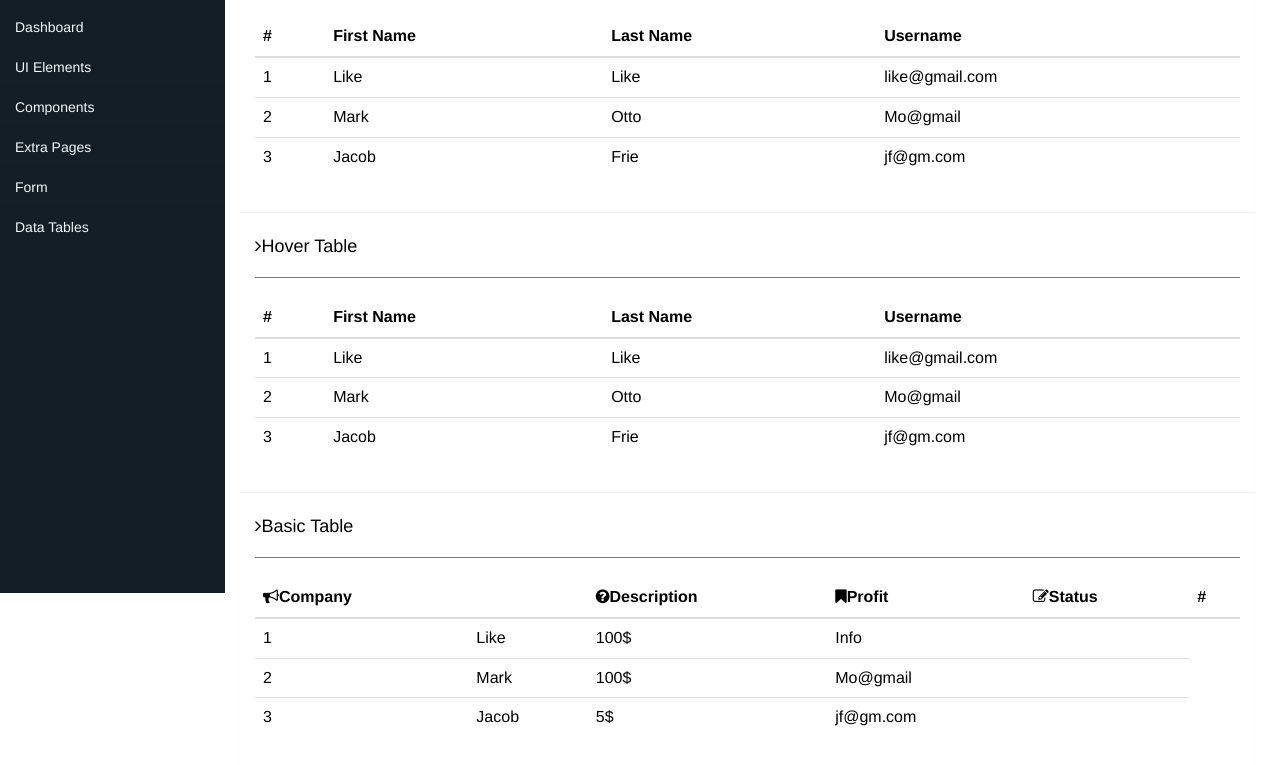
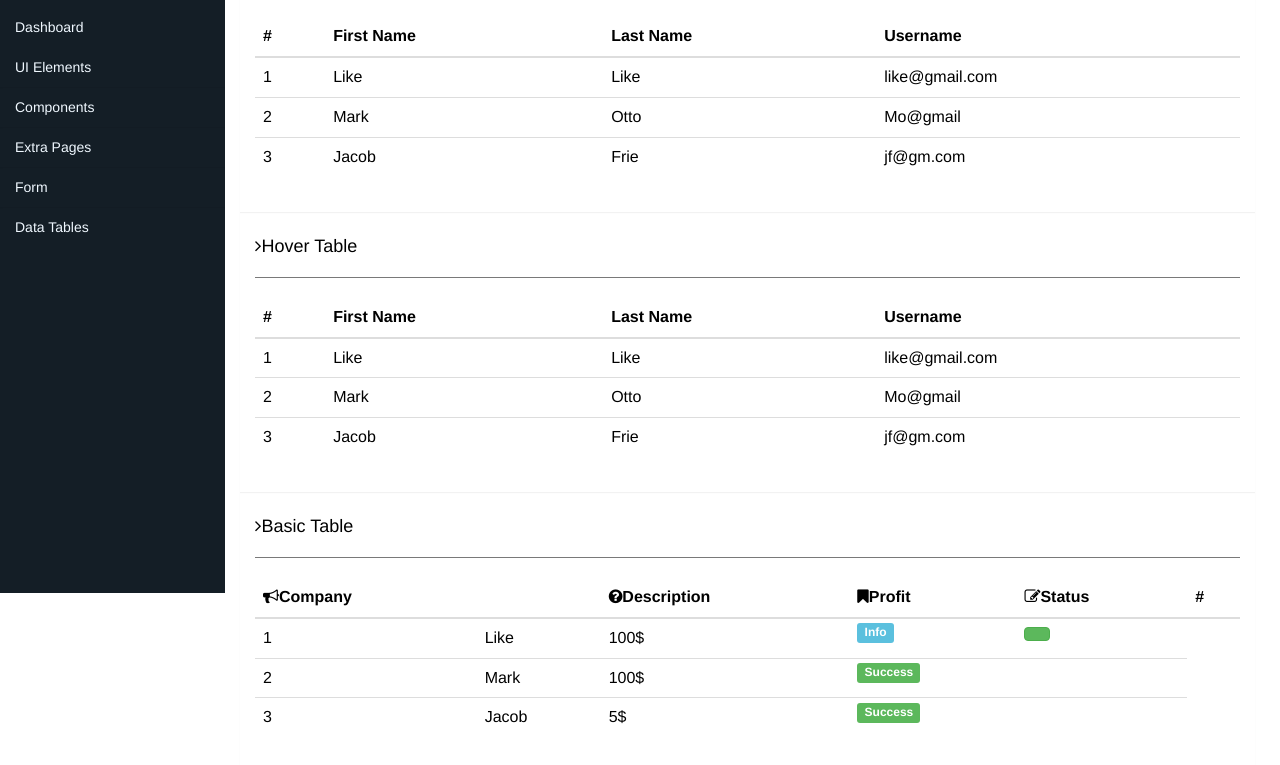
Before and after one commit to like1993/Dashgum-Panel, a plain HTML site: page datatables.html in a window 1280 px wide. Shown: the part 207-972 px from the top of the page. Drawn offline with nearby package versions, Linux system fonts and the light colour scheme.

Commit message:
making last table

```diff
--- a/datatables.html
+++ b/datatables.html
@@ -176,21 +176,23 @@
                           <td>1</td>
                           <td>Like</td>
                           <td>100$</td>
-                          <td><span class="label label-info"></span>Info</td>
-                          <td></td>
+                          <td><span class="label label-info">Info</span></td>
+                          <td>
+                            <button class="btn btn-success"></button>
+                          </td>
                         </tr>
                         <tr>
                           <td>2</td>
                           <td>Mark</td>
                           <td>100$</td>
-                          <td>Mo@gmail</td>
+                          <td><span class="label label-success">Success</span></td>
                           <td></td>
                         </tr>
                         <tr>
                           <td>3</td>
                           <td>Jacob</td>
                           <td>5$</td>
-                          <td>jf@gm.com</td>
+                          <td><span class="label label-success">Success</span></td>
                           <td></td>
                         </tr>
                       </tbody>
```
